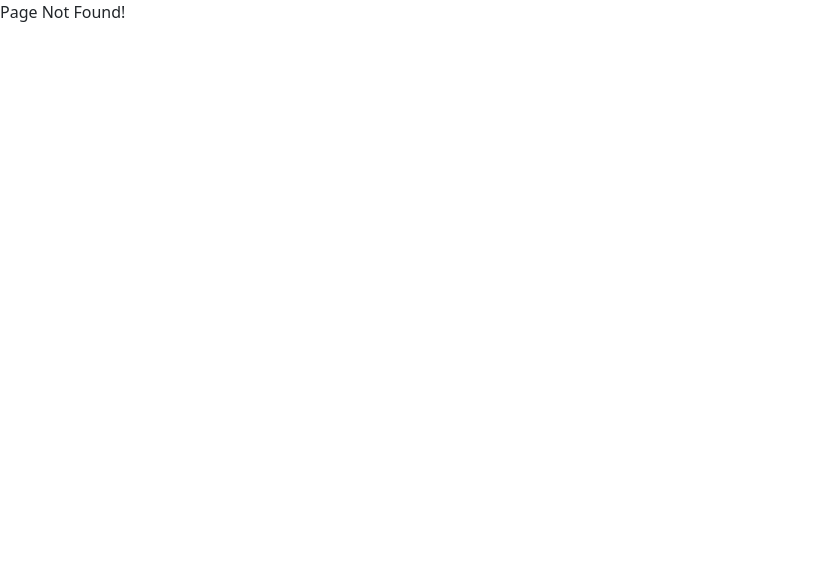
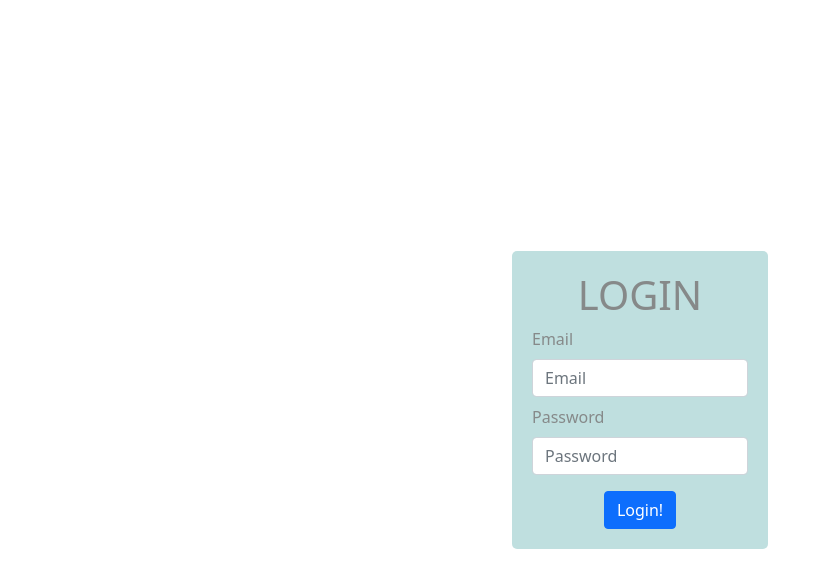
Before and after one commit to krsbx/cloud-ar, a React (Create React App) app in the folder app/: page /login in a window 1280 px wide. Before the commit this address had no page. Shown: the top 588 px of the page, without its empty margins (0-830 px from the left). Built offline with nearby package versions, Linux system fonts and the light colour scheme.

Commit message:
add: login page

```diff
--- a/app/src/App.jsx
+++ b/app/src/App.jsx
@@ -3,6 +3,7 @@ import { BrowserRouter as Router, Switch, Route } from 'react-router-dom';
 import './App.scss';
 import NotFoundPage from './views/NotFoundPage';
 import HomePage from './views/homePage/HomePage';
+import LoginPage from './views/loginPage/LoginPage';
 import RegsiterPage from './views/registerPage/RegisterPage';
 
 const App = () => {
@@ -11,6 +12,7 @@ const App = () => {
       <Switch>
         <Route exact path="/" component={HomePage} />
         <Route path="/dashboard" component={RegsiterPage} />
+        <Route path="/login" component={LoginPage} />
         <Route path="/register" component={RegsiterPage} />
         <Route path="*" component={NotFoundPage} />
       </Switch>
--- /dev/null
+++ b/app/src/views/loginPage/LoginPage.jsx
@@ -0,0 +1,89 @@
+import React from 'react';
+import { Formik } from 'formik';
+import Container from 'react-bootstrap/Container';
+import Form from 'react-bootstrap/Form';
+import FormLabel from 'react-bootstrap/FormLabel';
+import FormGroup from 'react-bootstrap/FormGroup';
+import FormControl from 'react-bootstrap/FormControl';
+import Button from 'react-bootstrap/Button';
+import * as Yup from 'yup';
+import _ from 'lodash';
+import './LoginPage.scss';
+
+const loginSchema = Yup.object().shape({
+  email: Yup.string().email().required('Email is required'),
+  password: Yup.string().required('Password is required'),
+});
+
+const LoginPage = () => {
+  return (
+    <Container className={'login-container'}>
+      <Formik
+        initialValues={{
+          email: '',
+          password: '',
+        }}
+        validationSchema={loginSchema}
+      >
+        {({
+          values,
+          errors,
+          touched,
+          handleBlur,
+          handleChange,
+          handleSubmit,
+        }) => (
+          <Form
+            onSubmit={(e) => {
+              e.preventDefault();
+              handleSubmit();
+            }}
+            className={'login-form'}
+          >
+            <FormGroup>
+              <h1 className={'text-center'}>LOGIN</h1>
+              <FormLabel>Email</FormLabel>
+              <FormControl
+                value={values.email}
+                onChange={handleChange('email')}
+                onBlur={handleBlur('email')}
+                placeholder={'Email'}
+                isInvalid={!!errors.email && !!touched.email}
+                required
+              />
+              {!!errors.email && !!touched.email && (
+                <FormControl.Feedback type="invalid">
+                  {_.capitalize(errors.email)}
+                </FormControl.Feedback>
+              )}
+            </FormGroup>
+            <FormGroup className={'mt-2'}>
+              <FormLabel>Password</FormLabel>
+              <FormControl
+                value={values.password}
+                onChange={handleChange('password')}
+                onBlur={handleBlur('password')}
+                placeholder={'Password'}
+                type={'password'}
+                isInvalid={!!errors.password && !!touched.password}
+                required
+              />
+              {!!errors.password && !!touched.password && (
+                <FormControl.Feedback type="invalid">
+                  {_.capitalize(errors.password)}
+                </FormControl.Feedback>
+              )}
+            </FormGroup>
+            <div className={'d-flex justify-content-center'}>
+              <Button type={'submit'} className={'mt-3'}>
+                Login!
+              </Button>
+            </div>
+          </Form>
+        )}
+      </Formik>
+    </Container>
+  );
+};
+
+export default LoginPage;
--- /dev/null
+++ b/app/src/views/loginPage/LoginPage.scss
@@ -0,0 +1,19 @@
+.login {
+  &-container {
+    display: flex;
+    justify-content: center;
+    align-items: center;
+    min-height: 100vh;
+  }
+
+  &-form {
+    width: 20vw;
+
+    background: rgba(teal, 0.25);
+    padding: 20px;
+
+    color: rgba(gray, 0.9);
+
+    border-radius: 5px;
+  }
+}
```
